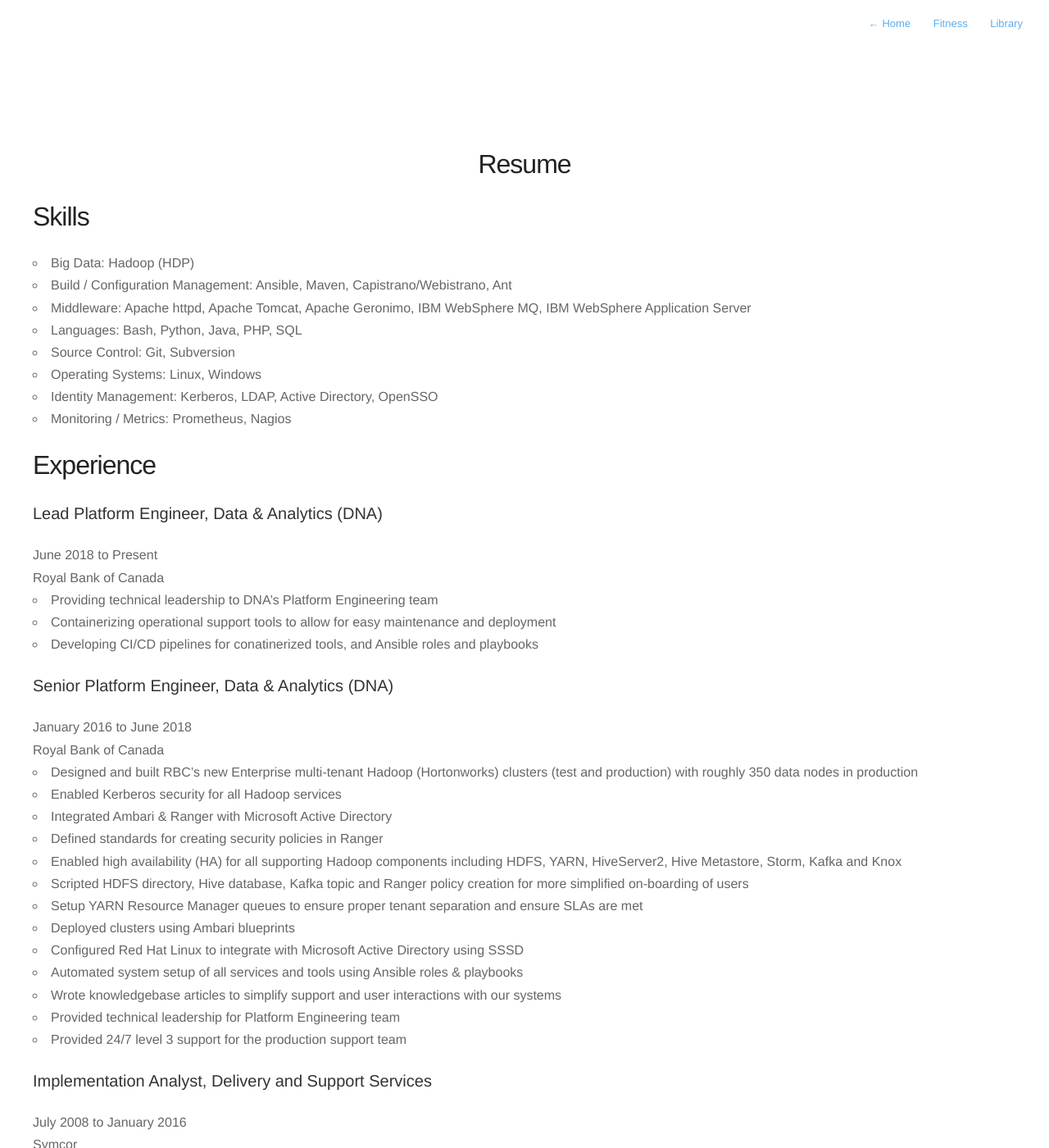
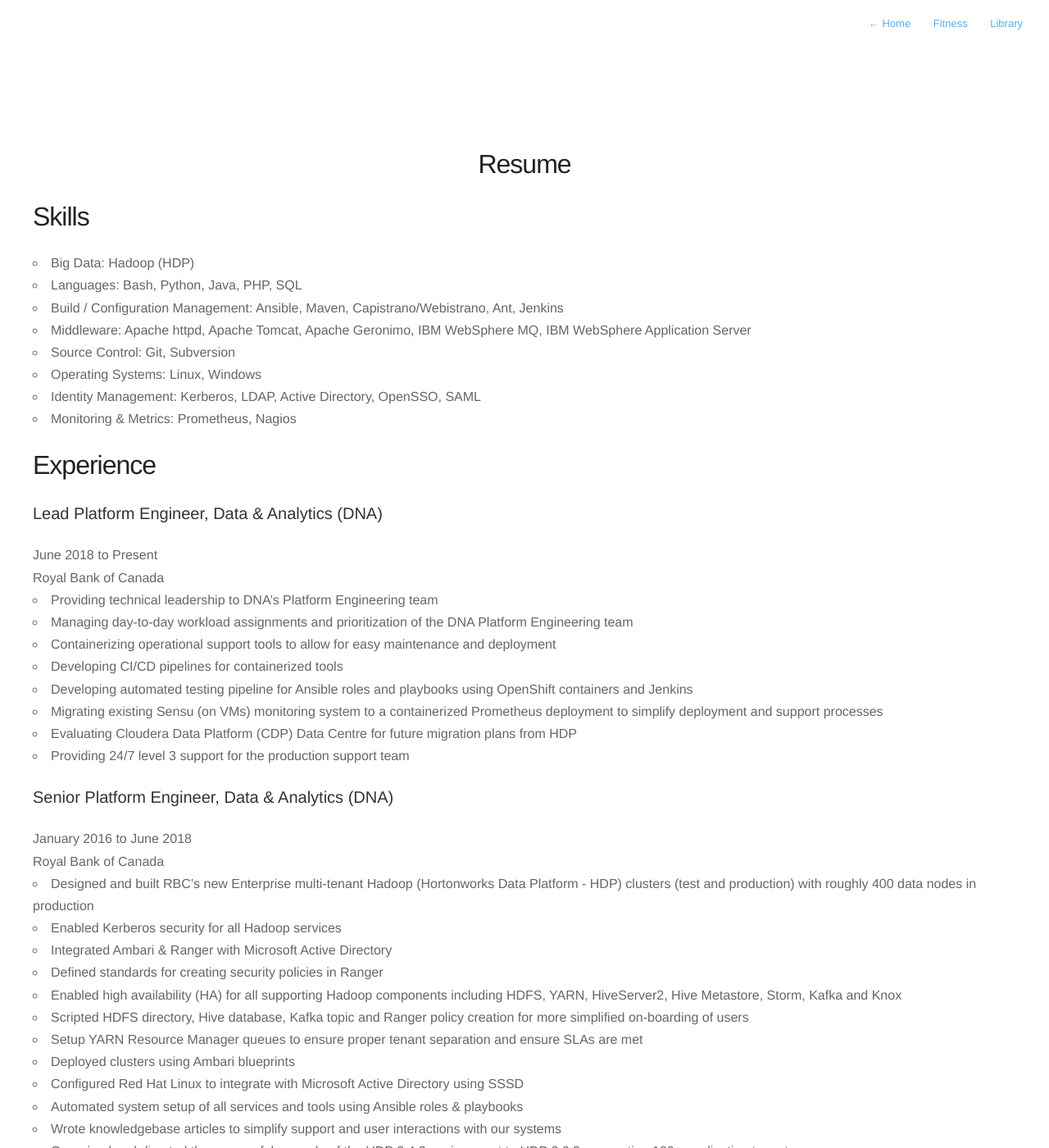
Before and after one commit to rgibert/rgibert.github.io, a Jekyll site: the page built from resume.md, in a window 1280 px wide and 1400 px high. Shown: the whole window at 82% size. Built offline with Jekyll 4.4.1, drawn with Linux system fonts in a browser that asks for light colours; nearby versions of some CDN libraries; some of the changed text lies outside the part shown.

Commit message:
clean up resume

```diff
--- a/_data/resume.yml
+++ b/_data/resume.yml
@@ -4,14 +4,19 @@
       company: Royal Bank of Canada
       details:
         - Providing technical leadership to DNA’s Platform Engineering team
+        - Managing day-to-day workload assignments and prioritization of the DNA Platform Engineering team
         - Containerizing operational support tools to allow for easy maintenance and deployment
-        - Developing CI/CD pipelines for conatinerized tools, and Ansible roles and playbooks
+        - Developing CI/CD pipelines for containerized tools
+        - Developing automated testing pipeline for Ansible roles and playbooks using OpenShift containers and Jenkins
+        - Migrating existing Sensu (on VMs) monitoring system to a containerized Prometheus deployment to simplify deployment and support processes
+        - Evaluating Cloudera Data Platform (CDP) Data Centre for future migration plans from HDP
+        - Providing 24/7 level 3 support for the production support team
 
     - role: Senior Platform Engineer, Data & Analytics (DNA)
       time: January 2016 to June 2018
       company: Royal Bank of Canada
       details:
-        - Designed and built RBC’s new Enterprise multi-tenant Hadoop (Hortonworks) clusters (test and production) with roughly 350 data nodes in production
+        - Designed and built RBC’s new Enterprise multi-tenant Hadoop (Hortonworks Data Platform - HDP) clusters (test and production) with roughly 400 data nodes in production
         - Enabled Kerberos security for all Hadoop services
         - Integrated Ambari & Ranger with Microsoft Active Directory
         - Defined standards for creating security policies in Ranger
@@ -22,11 +27,12 @@
         - Configured Red Hat Linux to integrate with Microsoft Active Directory using SSSD
         - Automated system setup of all services and tools using Ansible roles & playbooks
         - Wrote knowledgebase articles to simplify support and user interactions with our systems
-        - Provided technical leadership for Platform Engineering team
+        - Organized and directed the successful upgrade of the HDP 2.4.2 environment to HDP 2.6.3, supporting 100+ application tenants
+        - Provided technical leadership to DNA's Platform Engineering team
         - Provided 24/7 level 3 support for the production support team
 
-    - role: Implementation Analyst, Delivery and Support Services
-      time: July 2008 to January 2016
+    - role: Implementation Analyst IV, Delivery and Support Services
+      time: July 2012 to January 2016
       company: Symcor
       details:
         - Provide expertise to projects for implementing middleware systems across all development, test, and production systems, working with developers, testers, project managers, and internal and external clients
@@ -43,6 +49,14 @@
         - Implement and manage client facing single sign-on (SSO) solutions based on SAML 2.0
         - Develop and manage internal monitoring and system management tools
         - Provide 24/7 support for middleware systems including WebSphere MQ, Apache httpd, Apache Tomcat, Apache Geronimo, WebSphere AS and IBM Sterling Connect:Direct
+
+    - role: Implementation Analyst III, Delivery and Support Services
+      time: September 2009 to March 2012
+      company: Symcor
+
+    - role: Implementation Analyst II, Delivery and Support Services
+      time: July 2008 to September 2009
+      company: Symcor
 
     - role: Interactive Media Developer
       time: May 2008 to June 2008
@@ -93,12 +107,20 @@
     - category: Big Data
       points:
         - Hadoop (HDP)
+    - category: Languages
+      points:
+        - Bash
+        - Python
+        - Java
+        - PHP
+        - SQL
     - category: Build / Configuration Management
       points:
         - Ansible
         - Maven
         - Capistrano/Webistrano
         - Ant
+        - Jenkins
     - category: Middleware
       points:
         - Apache httpd
@@ -106,13 +128,6 @@
         - Apache Geronimo
         - IBM WebSphere MQ
         - IBM WebSphere Application Server
-    - category: Languages
-      points:
-        - Bash
-        - Python
-        - Java
-        - PHP
-        - SQL
     - category: Source Control
       points:
         - Git
@@ -127,7 +142,8 @@
         - LDAP
         - Active Directory
         - OpenSSO
-    - category: Monitoring / Metrics
+        - SAML
+    - category: Monitoring & Metrics
       points:
         - Prometheus
         - Nagios
--- a/_includes/profile.html
+++ b/_includes/profile.html
@@ -10,14 +10,14 @@
         {% endif %}
             <h1>{{ site.author }}</h1>
             <p></p>
+            <a href="https://github.com/rgibert"
+               class="fab fa-lg fa-github"
+               style="color:darkslategray"></a>
             <a href="https://www.facebook.com/richard.gibert"
                class="fab fa-lg fa-facebook-f"
                style="color:darkslategray"></a>
             <a href="https://www.linkedin.com/in/richard-gibert-32bba36/"
                class="fab fa-lg fa-linkedin-in"
-               style="color:darkslategray"></a>
-            <a href="https://github.com/rgibert"
-               class="fab fa-lg fa-github"
                style="color:darkslategray"></a>
             <a href="https://keybase.io/rgibert/pgp_keys.asc"
                class="fas fa-lg fa-lock"
```
Also changed, not shown: fitness.md (+1 -1 lines).
